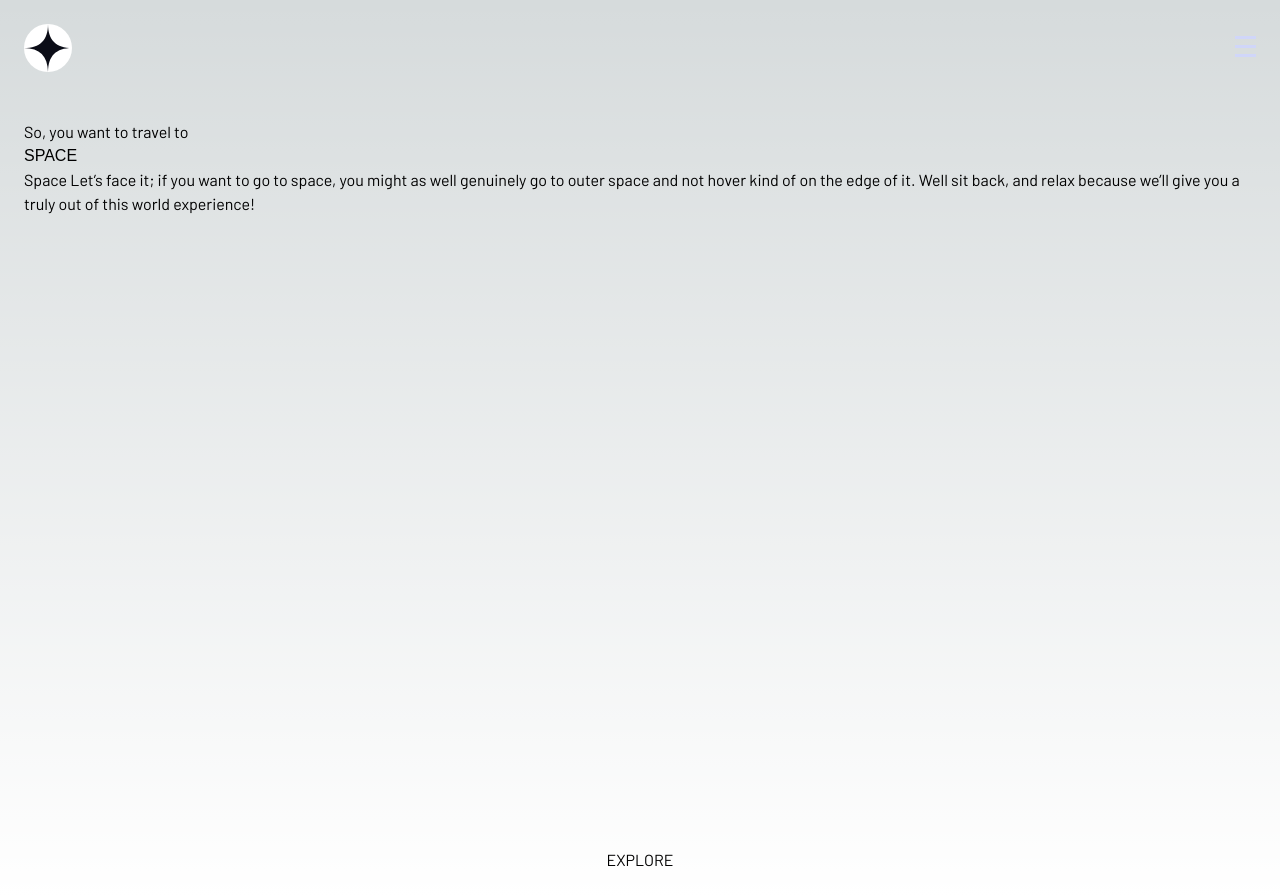
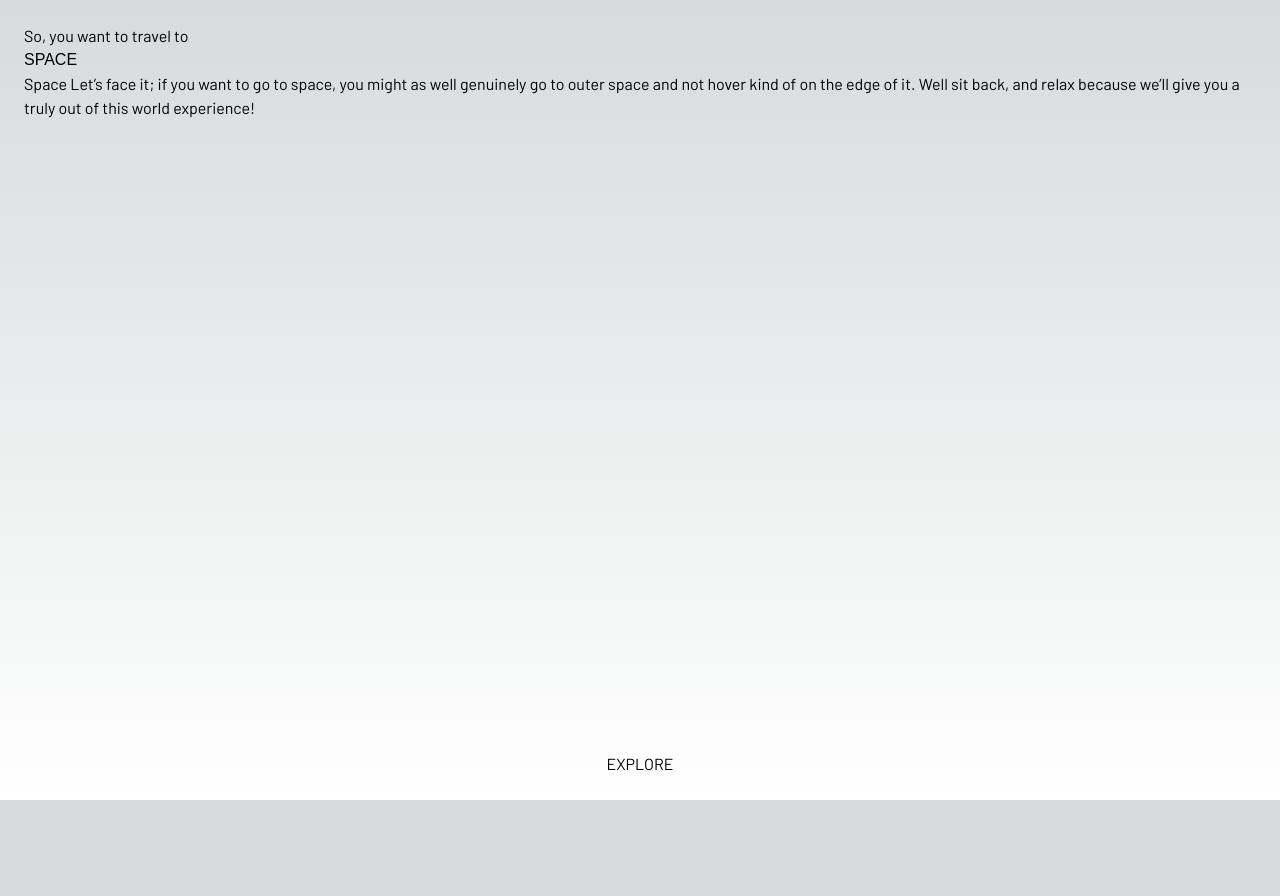
Before and after one commit to ferutizi/space-tourism, a Next.js app: page / in a window 1280 px wide. After the commit the page ends 800 px from the top, so only its background shows below. Built offline with nearby package versions, Linux system fonts and the light colour scheme; a web font is replaced by a local one.

Commit message:
delete header from layout, added font weights

```diff
--- a/src/app/layout.tsx
+++ b/src/app/layout.tsx
@@ -1,16 +1,15 @@
 import type { Metadata } from 'next'
 import { Barlow, Barlow_Condensed, Bellefair } from 'next/font/google'
 import './globals.css'
-import { IconHamburger, Logo } from './assets/icons/shared'
 
 const barlow = Barlow({
-  weight: ['400', '600', '700', '800'],
+  weight: ['100', '200', '400', '600', '700', '800'],
   subsets: ['latin'],
   variable: '--font-barlow'
 })
 
 const barlowCondensed = Barlow_Condensed({
-  weight: ['400', '600', '700', '800'],
+  weight: ['100', '200', '400', '600', '700', '800'],
   subsets: ['latin'],
   variable: '--font-barlowCondensed'
 })
@@ -34,10 +33,6 @@ export default function RootLayout ({
   return (
     <html lang="en">
       <body className={`${barlow.variable} ${bellefair.variable} ${barlowCondensed.variable}`}>
-        <header className='flex justify-between items-center p-6'>
-          <Logo height={48} width={48}/>
-          <IconHamburger height={24} width={21} />
-        </header>
         {children}
       </body>
     </html>
```
